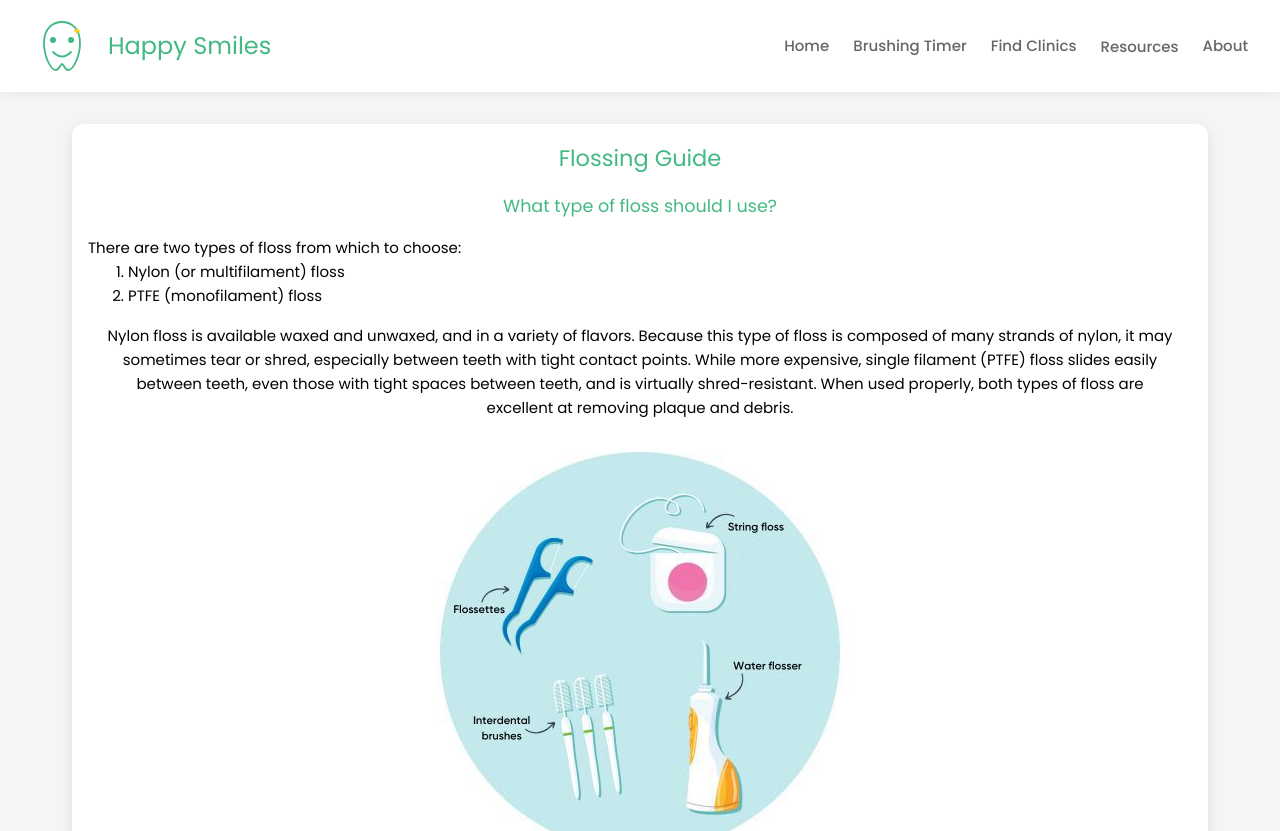
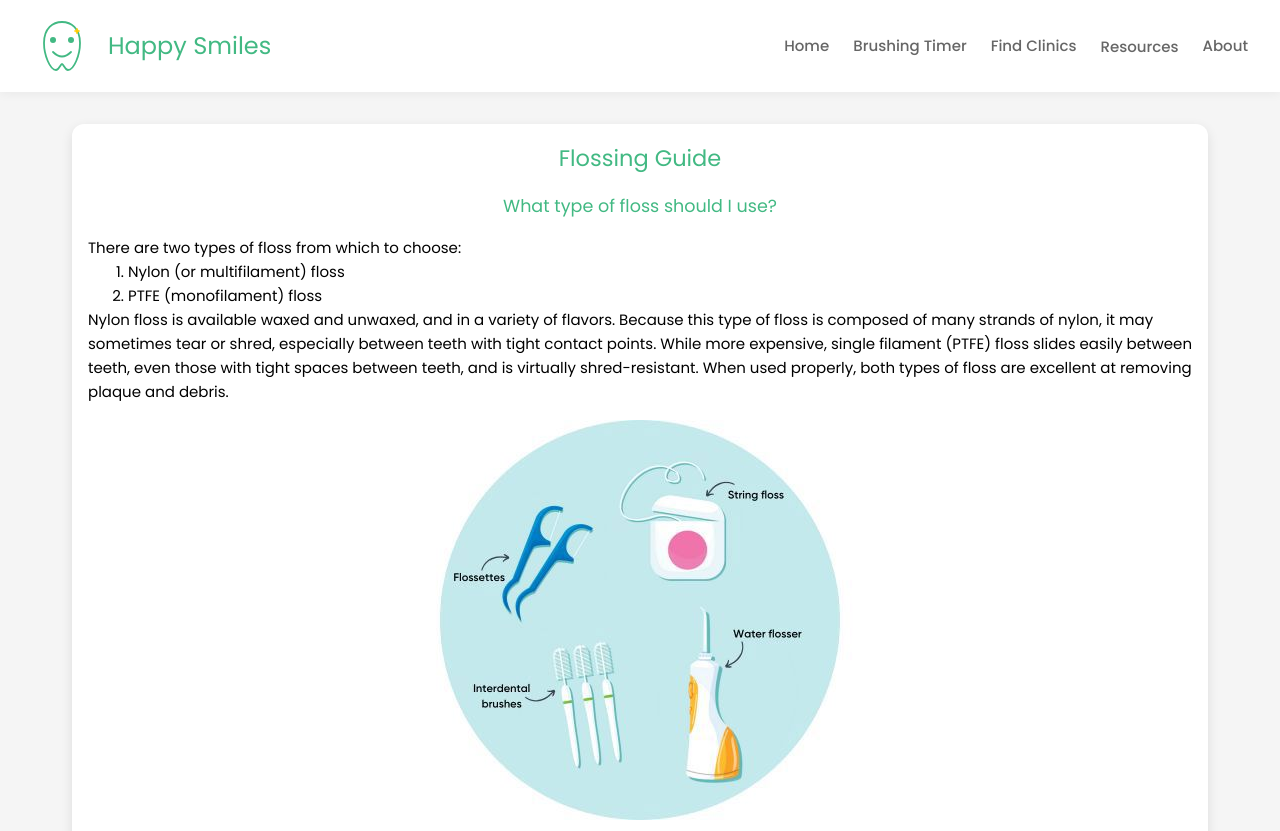
Before and after one commit to Happy-smiles-UNC/happy-smiles, a Vue app: page /flossing in a window 1280 px wide. Shown: the top 831 px of the page. Built offline with nearby package versions, Linux system fonts and the light colour scheme; a small style sheet from the web is missing; what highcharts-vue would draw is missing.

Commit message:
left text alignment

```diff
--- a/src/components/FlossingGuide.vue
+++ b/src/components/FlossingGuide.vue
@@ -10,7 +10,7 @@
       <li>PTFE (monofilament) floss</li>
     </ol>
 
-    <p class="placeholder-text">
+    <p>
       Nylon floss is available waxed and unwaxed, and in a variety of flavors. Because this type of floss is composed of many strands of nylon, it may sometimes tear or shred, especially between teeth with tight contact points. While more expensive, single filament (PTFE) floss slides easily between teeth, even those with tight spaces between teeth, and is virtually shred-resistant. When used properly, both types of floss are excellent at removing plaque and debris.
     </p>
 
@@ -97,11 +97,6 @@ h3 {
   text-align: center;
 }
 
-.placeholder-text {
-  text-align: center;
-  padding: 1rem;
-}
-
 img {
   max-width: 100%;
   height: auto;
```
